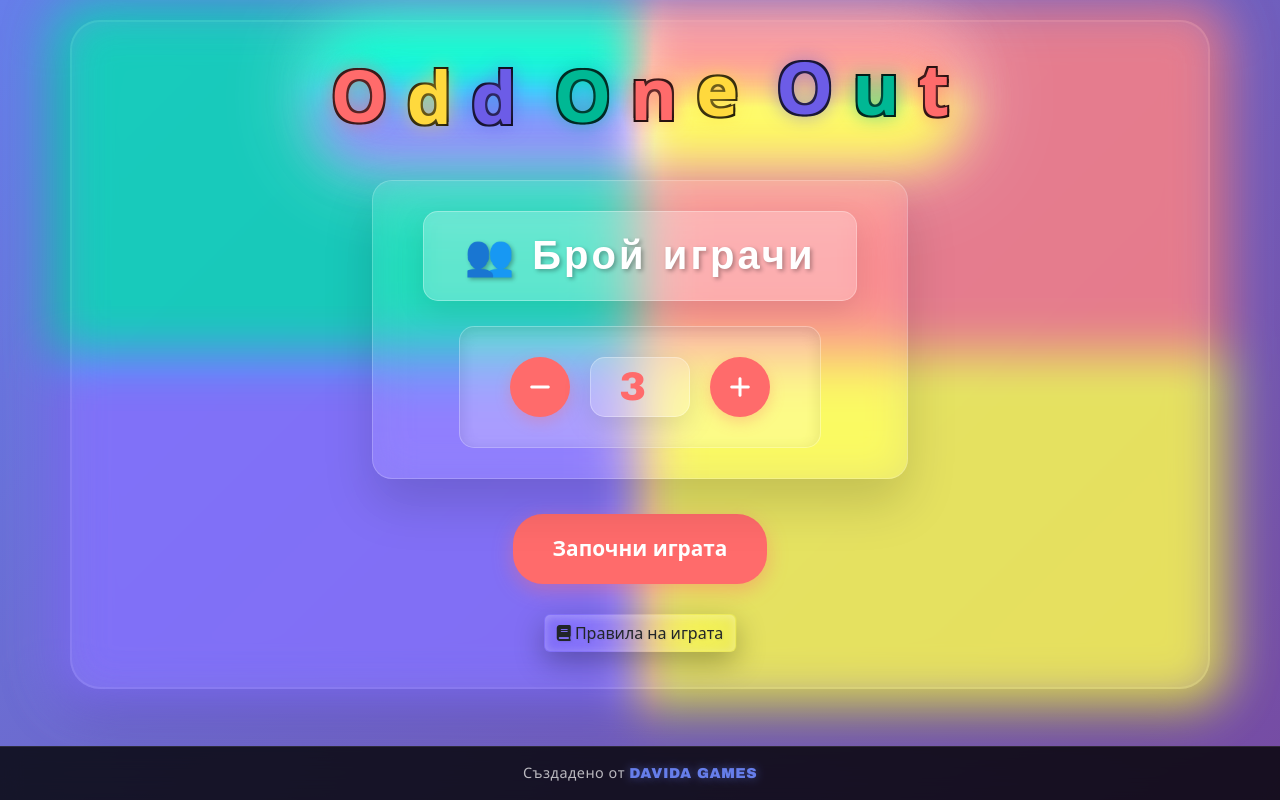
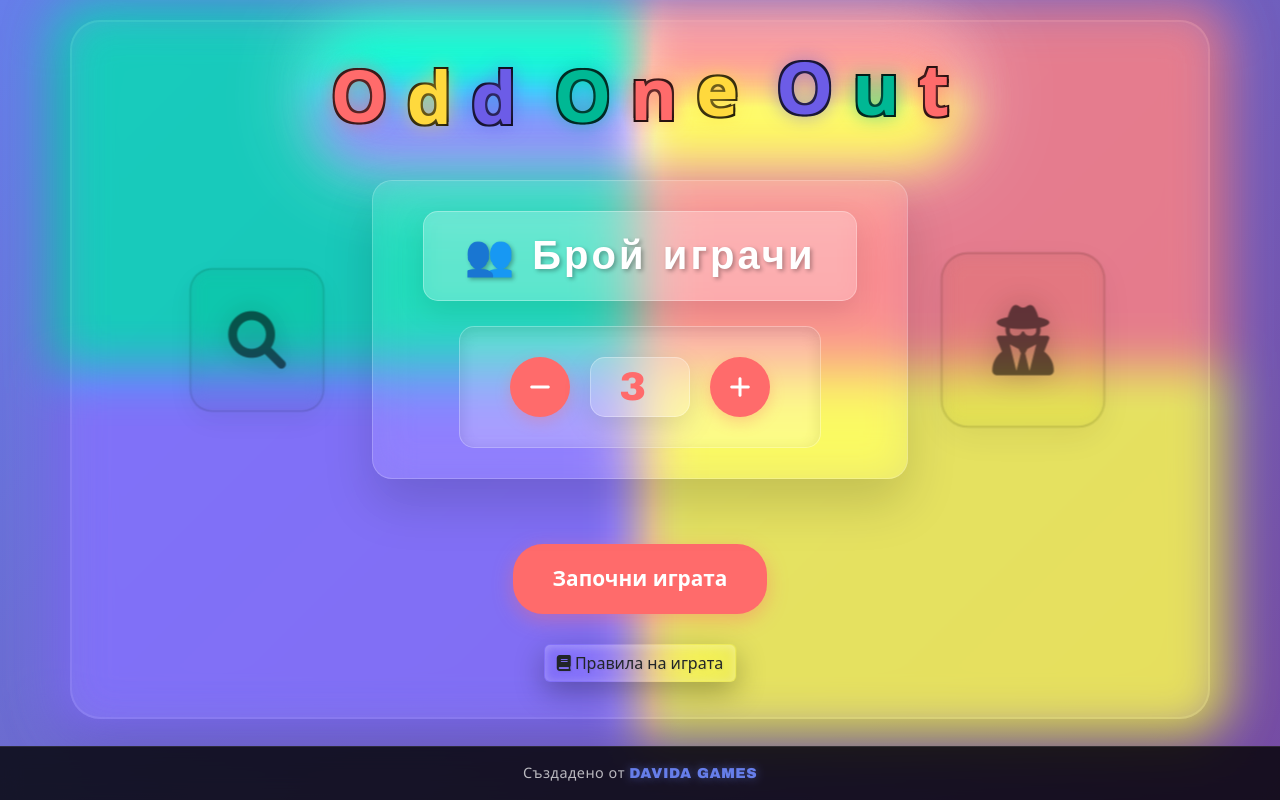
Before and after one commit to davidabg91/davidagame, a plain HTML site: page index.html in a window 1280 px wide. Drawn offline with nearby package versions, Linux system fonts and the light colour scheme.

Commit message:
Add files via upload

```diff
--- a/index.html
+++ b/index.html
@@ -31,14 +31,20 @@
         </div>
 
         <div id="setup-screen">
+            <div class="setup-content">
+                <div class="detective-logo left">
+                    <div class="logo-icon"><i class="fas fa-search"></i></div>
+                </div>
                 <div class="player-selection-container">
-                <div class="border-line-left"></div>
-                <div class="border-line-right"></div>
                     <h2>Брой играчи</h2>
                     <div class="player-count-container">
                         <button id="decrease-players" class="count-btn"><i class="fas fa-minus"></i></button>
                         <input type="number" id="player-count" value="3" min="2" max="8" readonly>
                         <button id="increase-players" class="count-btn"><i class="fas fa-plus"></i></button>
+                    </div>
+                </div>
+                <div class="impostor-logo right">
+                    <div class="logo-icon"><i class="fas fa-user-secret"></i></div>
                 </div>
             </div>
             <button id="start-game" class="btn">Започни играта</button>
--- a/style.css
+++ b/style.css
@@ -898,3 +898,82 @@ h2 {
     from { opacity: 1; }
     to { opacity: 0; }
 }
+
+.setup-content {
+    display: flex;
+    align-items: center;
+    justify-content: center;
+    gap: 40px;
+    margin-bottom: 30px;
+    flex-wrap: wrap;
+}
+
+.detective-logo {
+    display: flex;
+    align-items: center;
+    justify-content: center;
+    padding: 30px;
+    border-radius: 25px;
+    background: rgba(0, 0, 0, 0.1);
+    backdrop-filter: blur(10px);
+    -webkit-backdrop-filter: blur(10px);
+    border: 2px solid rgba(0, 0, 0, 0.2);
+    box-shadow: 0 10px 30px rgba(0, 0, 0, 0.1);
+    transition: all 0.3s ease;
+    min-width: 150px;
+    min-height: 150px;
+    opacity: 0.6;
+}
+
+.detective-logo:hover {
+    transform: scale(1.05);
+    background: rgba(0, 0, 0, 0.2);
+    border-color: rgba(0, 0, 0, 0.4);
+    box-shadow: 0 15px 40px rgba(0, 0, 0, 0.2);
+    opacity: 0.8;
+}
+
+.detective-logo.left {
+    transform: scale(0.9);
+}
+
+.detective-logo .logo-icon {
+    font-size: 4rem;
+    color: #000;
+    filter: drop-shadow(0 0 15px rgba(0, 0, 0, 0.4));
+}
+
+.impostor-logo {
+    display: flex;
+    align-items: center;
+    justify-content: center;
+    padding: 30px;
+    border-radius: 25px;
+    background: rgba(0, 0, 0, 0.1);
+    backdrop-filter: blur(10px);
+    -webkit-backdrop-filter: blur(10px);
+    border: 2px solid rgba(0, 0, 0, 0.2);
+    box-shadow: 0 10px 30px rgba(0, 0, 0, 0.1);
+    transition: all 0.3s ease;
+    min-width: 150px;
+    min-height: 150px;
+    opacity: 0.6;
+}
+
+.impostor-logo:hover {
+    transform: scale(1.05);
+    background: rgba(0, 0, 0, 0.2);
+    border-color: rgba(0, 0, 0, 0.4);
+    box-shadow: 0 15px 40px rgba(0, 0, 0, 0.2);
+    opacity: 0.8;
+}
+
+.impostor-logo.right {
+    transform: scale(1.1);
+}
+
+.impostor-logo .logo-icon {
+    font-size: 4rem;
+    color: #000;
+    filter: drop-shadow(0 0 15px rgba(0, 0, 0, 0.4));
+}
```
Lines whose indentation alone changed are shown as unchanged.
